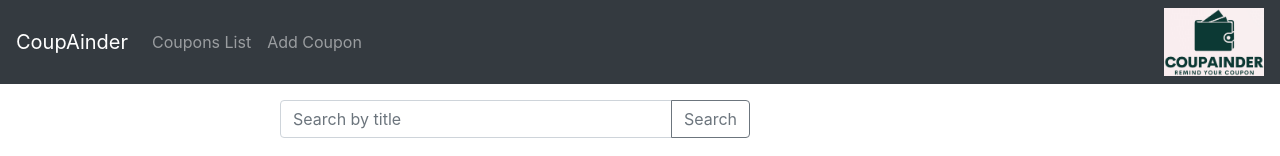
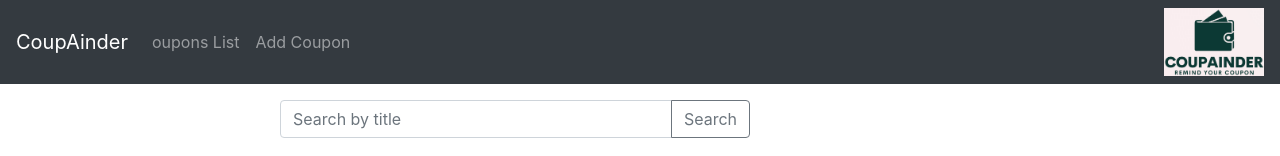
Before and after one commit to orchuban/Coupainder, a React (Create React App) app in the folder frontend/: page / in a window 1280 px wide. Shown: the top 156 px of the page. Built offline with nearby package versions, Linux system fonts and the light colour scheme; no server answers.

Commit message:
Update App.js

```diff
--- a/frontend/src/App.js
+++ b/frontend/src/App.js
@@ -18,7 +18,7 @@ function App() {
         <div className="navbar-nav mr-auto">
           <li className="nav-item">
             <Link to={"/coupons"} className="nav-link">
-              Coupons List
+              oupons List
             </Link>
           </li>
           <li className="nav-item">
```
